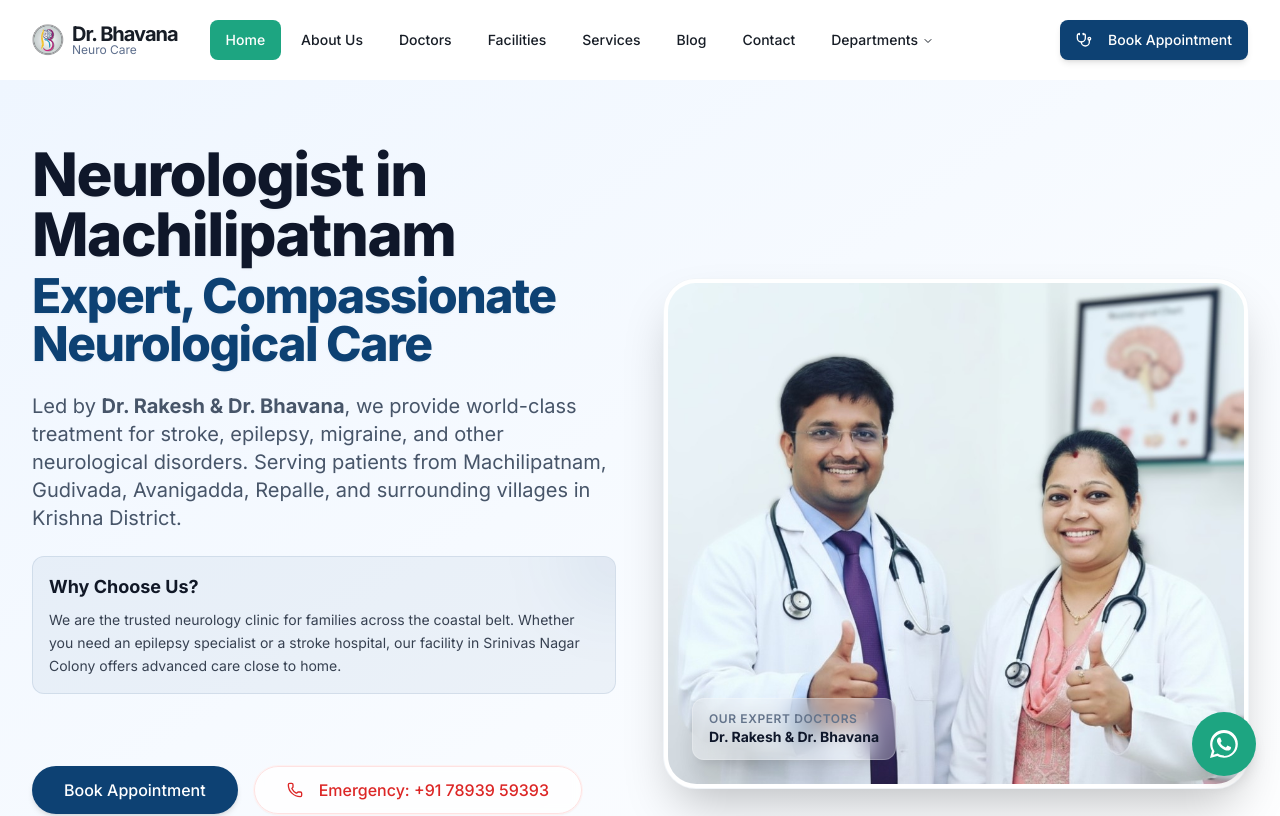
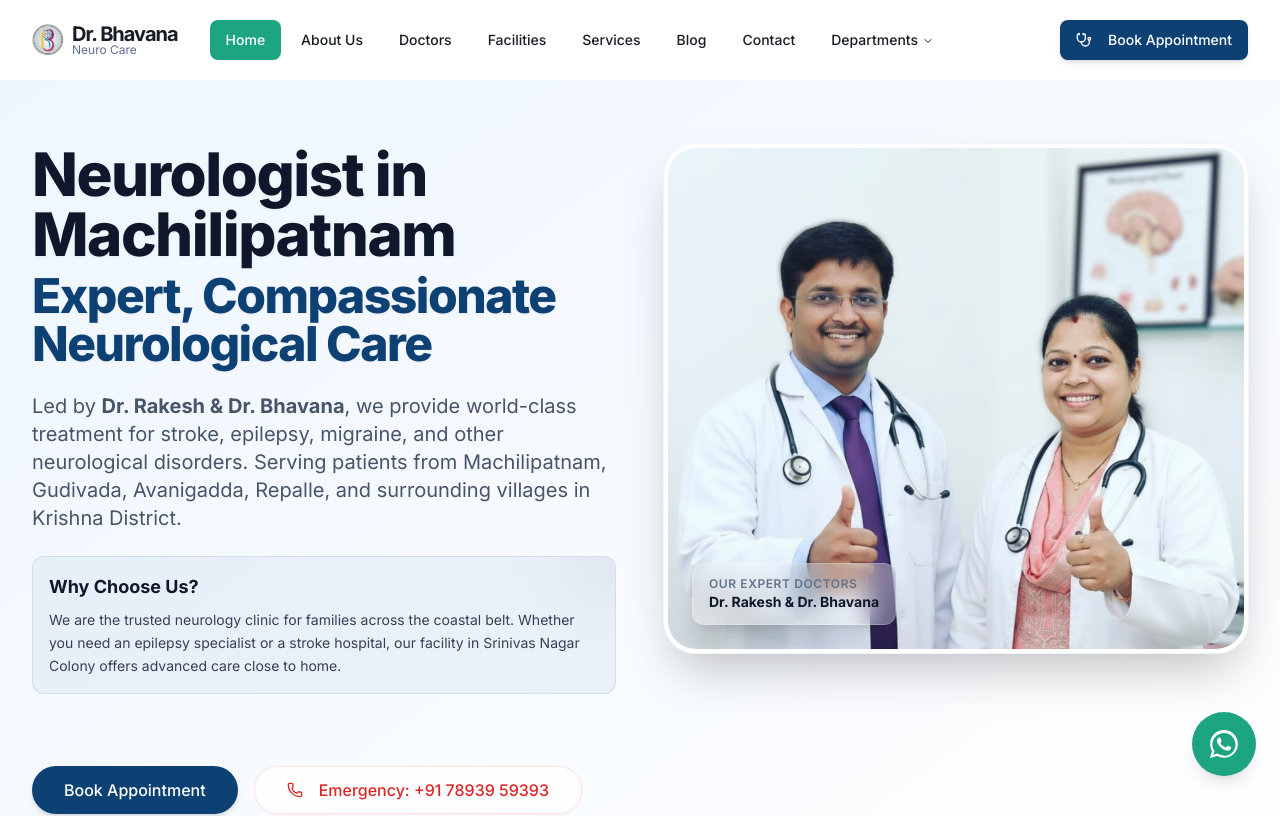
Before and after one commit to ganeshdatta23/bhavana-neuro-clinic, a Next.js app: page / in a window 1280 px wide. Shown: the top 816 px of the page. Built offline with nearby package versions, Linux system fonts and the light colour scheme.

Commit message:
fix: hero section image aligned to start for desktop version

```diff
--- a/src/app/(main)/styles.ts
+++ b/src/app/(main)/styles.ts
@@ -1,7 +1,7 @@
 export const homeStyles = {
     container: "flex flex-col",
     heroSection: "relative bg-gradient-to-br from-blue-50 to-white dark:from-slate-900 dark:to-slate-800 overflow-hidden",
-    heroContent: "container mx-auto grid lg:grid-cols-2 gap-8 lg:gap-12 items-center py-8 md:py-16 relative z-10",
+    heroContent: "container mx-auto grid lg:grid-cols-2 gap-8 lg:gap-12 items-start py-8 md:py-16 relative z-10",
     heroTextWrapper: "flex flex-col gap-6 text-center lg:text-left z-20",
     heroTitle: "text-4xl font-extrabold tracking-tight text-slate-900 dark:text-white md:text-5xl lg:text-6xl drop-shadow-sm leading-tight",
     heroDescription: "text-lg text-slate-600 dark:text-slate-300 md:text-xl leading-relaxed max-w-2xl mx-auto lg:mx-0",
```
